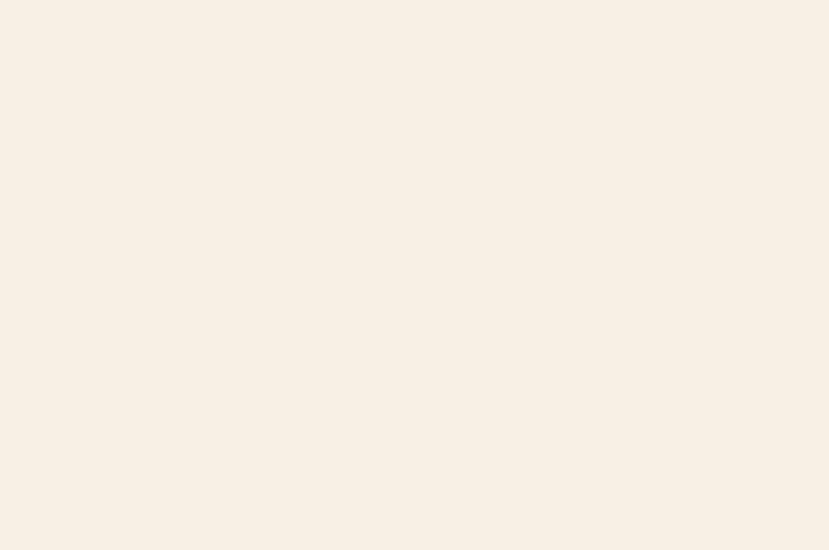
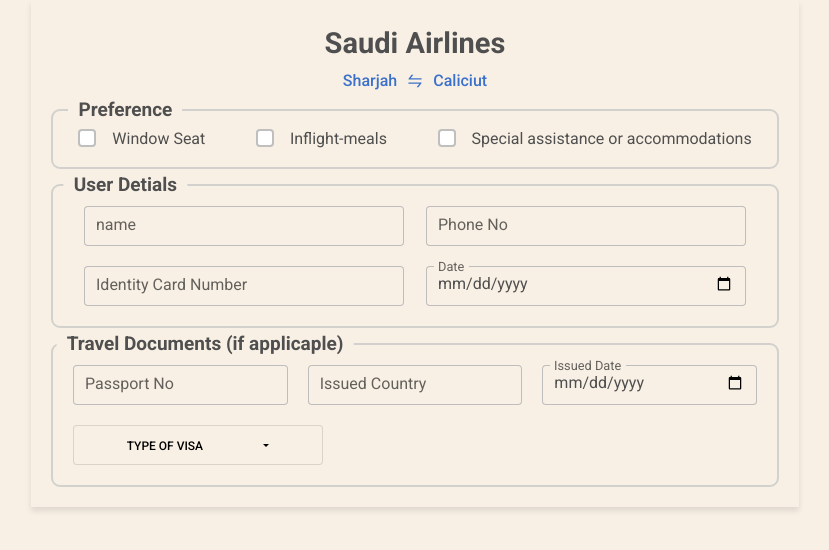
Before and after one commit to muhamedshijas/FlyEasy, a React (Create React App) app in the folder client/: page /booking in a window 1280 px wide. Before the commit this address had no page. Shown: the top 550 px of the page, without its empty margins (225-1054 px from the left). Built offline with nearby package versions, Linux system fonts and the light colour scheme.

Commit message:
booking ui designing started

```diff
--- a/client/src/App.js
+++ b/client/src/App.js
@@ -3,13 +3,14 @@
 import './App.css'
 import Home from './Components/Home/Home';
 import { BrowserRouter, Route, Routes } from 'react-router-dom';
+import Booking from './Components/Booking/Booking ';
 
 function App() {
   return (
     <MDBContainer fluid>
     <Routes>
     <Route path='/' element={<Home/>}/>
-
+    <Route path='/booking' element ={<Booking/>}/>
 
     </Routes>
     </MDBContainer>
--- /dev/null
+++ b/client/src/Components/Booking/Booking .js
@@ -0,0 +1,97 @@
+import React from 'react'
+import './BookingPage.css'
+import { Select } from 'antd';
+
+import {
+    MDBBtn,
+    MDBContainer,
+    MDBCard,
+    MDBCardBody,
+    MDBCardImage,
+    MDBRow,
+    MDBCol,
+    MDBIcon,
+    MDBInput,
+    MDBCheckbox,
+}
+    from 'mdb-react-ui-kit';
+import {
+    MDBDropdown,
+    MDBDropdownToggle,
+    MDBDropdownMenu,
+    MDBDropdownItem,
+} from 'mdb-react-ui-kit';
+
+
+import { SwapOutlined } from '@ant-design/icons';
+
+function Booking() {
+    return (
+        <MDBContainer fluid>
+            <div className="bookin-page">
+                <div className="travel-detials">
+                    <div className="choosed-airline">
+                        <p>Saudi Airlines</p>
+                    </div>
+                    <div className="destination text-primary">
+                        Sharjah <SwapOutlined /> Caliciut
+                    </div>
+                </div>
+                <div className="preferences">
+                    <div className="item-one">
+                        <label>
+                            <MDBCheckbox />
+                            Window Seat
+                        </label>
+                    </div>
+                    <div className="item-one">
+                        <label>
+                            <MDBCheckbox />
+                            Inflight-meals
+                        </label>
+                    </div>
+                    <div className="item-one">
+                        <label>
+                            <MDBCheckbox />
+                            Special assistance or accommodations
+                        </label>
+                    </div>
+                </div>
+                <div className="user-detials">
+                    <div className="section-1">
+                        <MDBInput label="name" />
+                        <MDBInput label="Phone No" />
+                    </div>
+                    <div className="section-1">
+                        <MDBInput label="Identity Card Number" />
+                        <MDBInput label="Date" type={"date"} />
+                    </div>
+                </div>
+                <div className="travel-documents">
+                <div className="passport-detials">
+                <MDBInput label="Passport No" />
+                <MDBInput label="Issued Country" />
+                <MDBInput label="Issued Date" type={"date"} />
+                </div>
+                    <MDBDropdown >
+                        <MDBDropdownToggle caret>Type of visa</MDBDropdownToggle>
+                        <MDBDropdownMenu>
+                            <MDBDropdownItem >
+                                Visiting Visa
+                            </MDBDropdownItem>
+                            <MDBDropdownItem >
+                                Job Visa
+                            </MDBDropdownItem>
+                            <MDBDropdownItem>
+                                Educational Visa
+                            </MDBDropdownItem>
+                            {/* Add more visa types as needed */}
+                        </MDBDropdownMenu>
+                    </MDBDropdown>
+                </div>
+            </div>
+        </MDBContainer>
+    )
+}
+
+export default Booking
--- /dev/null
+++ b/client/src/Components/Booking/BookingPage.css
@@ -0,0 +1,128 @@
+.bookin-page{
+    justify-content:  center;
+    align-items: center;
+    width: 60vw;
+    background-color:#F8F0E5;
+    padding: 20px;
+    box-shadow: 0px 4px 6px rgba(0, 0, 0, 0.1);
+}
+
+.bookin-page .travel-detials{
+    width: 100%;
+    display: flex;
+    flex-direction: column;
+    justify-content: center;
+    align-items: center;
+}
+.bookin-page .travel-detials p{
+    font-weight: 700;
+    font-size: 29px;
+    margin-bottom: 2px !important;
+}
+.bookin-page .travel-detials .destination{
+    font-size: 16px;
+    font-weight: 500;
+    display: flex;
+    gap: 10px;
+
+}
+.bookin-page .preferences{
+    margin-top: 15px;
+    border: 2px solid #102c5729;
+    border-radius: 9px;
+    height: 60px;
+    display: flex;
+    align-items: center;
+    justify-content: space-around;
+    width: 100%;
+    position: relative;
+}
+.bookin-page .preferences::after {
+    content: "Preference";
+    background-color: #F8F0E5;
+    padding: 0 10px;
+    position: absolute;
+    top: -16px;
+    font-size: 19px;
+    font-weight: 600;
+    left: 10%;
+    transform: translateX(-50%);
+}
+.bookin-page .preferences .item-one label{
+    gap: 10px;
+    display: flex;
+
+}
+.bookin-page .user-detials{
+    margin-top: 15px;
+    border: 2px solid #102c5729;
+    border-radius: 9px;
+    display: flex;
+    padding: 20px;
+    align-items: center;
+    width: 100%;
+    position: relative;
+    flex-direction: column;
+    gap: 20px;
+}
+.bookin-page .user-detials::after {
+    content: "User Detials";
+    background-color: #F8F0E5;
+    padding: 0 10px;
+    position: absolute;
+    top: -16px;
+    font-size: 19px;
+    font-weight: 600;
+    left: 10%;
+    transform: translateX(-50%);
+}
+.bookin-page .user-detials .section-1{
+    display: flex;
+    width: 100%;
+    justify-content: space-around;
+}
+
+.bookin-page .user-detials .form-outline{
+    width: 320px !important;
+    height: 40px;
+}
+.bookin-page .travel-documents{
+    margin-top: 15px;
+    border: 2px solid #102c5729;
+    border-radius: 9px;
+    display: flex;
+    padding: 20px;
+
+    width: 100%;
+    position: relative;
+    flex-direction: column;
+    gap: 20px;
+}
+.bookin-page .travel-documents::after {
+    content: "Travel Documents (if applicaple)";
+    background-color: #F8F0E5;
+    padding: 0 10px;
+    position: absolute;
+    top: -16px;
+    font-size: 19px;
+    font-weight: 600;
+    left: 21%;
+    transform: translateX(-50%);
+}
+.bookin-page .travel-documents .dropdown .ripple{
+    background-color: #F8F0E5;
+    width: 250px;
+    display: flex;
+    justify-content: space-around;
+    align-items: center;
+    text-align: left;
+    height: 40px;
+    color: black;
+    border: 1px solid rgba(0, 0, 0, 0.122);
+    box-shadow: none !important;
+}
+.bookin-page .travel-documents .passport-detials{
+    display: flex;
+    gap: 20px;
+    height: 40px;
+}
--- a/client/src/Components/Table/Table.js
+++ b/client/src/Components/Table/Table.js
@@ -4,6 +4,7 @@
 import { Select } from 'antd';
 
 import { SwapOutlined } from '@ant-design/icons';
+import { Link } from 'react-router-dom';
 
 
 function Table() {
@@ -211,7 +212,11 @@
                   </td>
                   <td>{item.from}</td>
                   <td>{item.to}</td>
-                  <td><button>Book Now</button></td>
+                  <td>
+                  <Link to='/booking'>
+                  <button>Book Now</button>
+                  </Link>
+                  </td>
                 </tr>
               ))}
             </MDBTableBody>
```
